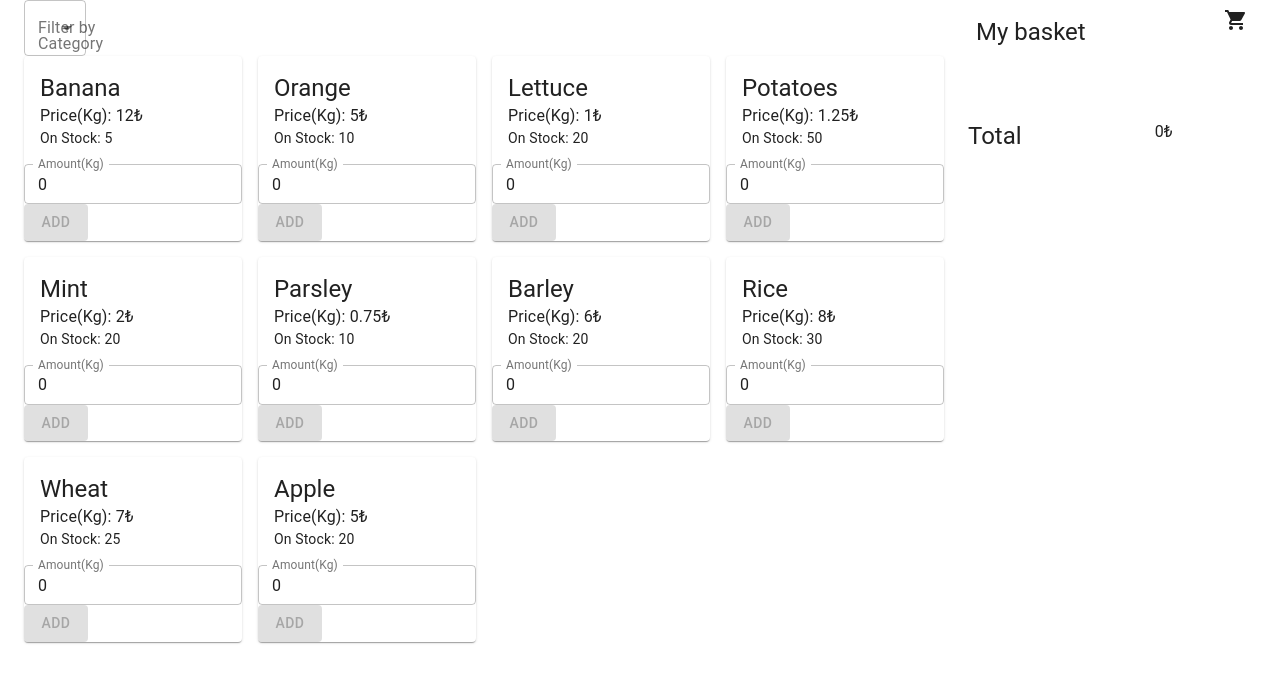
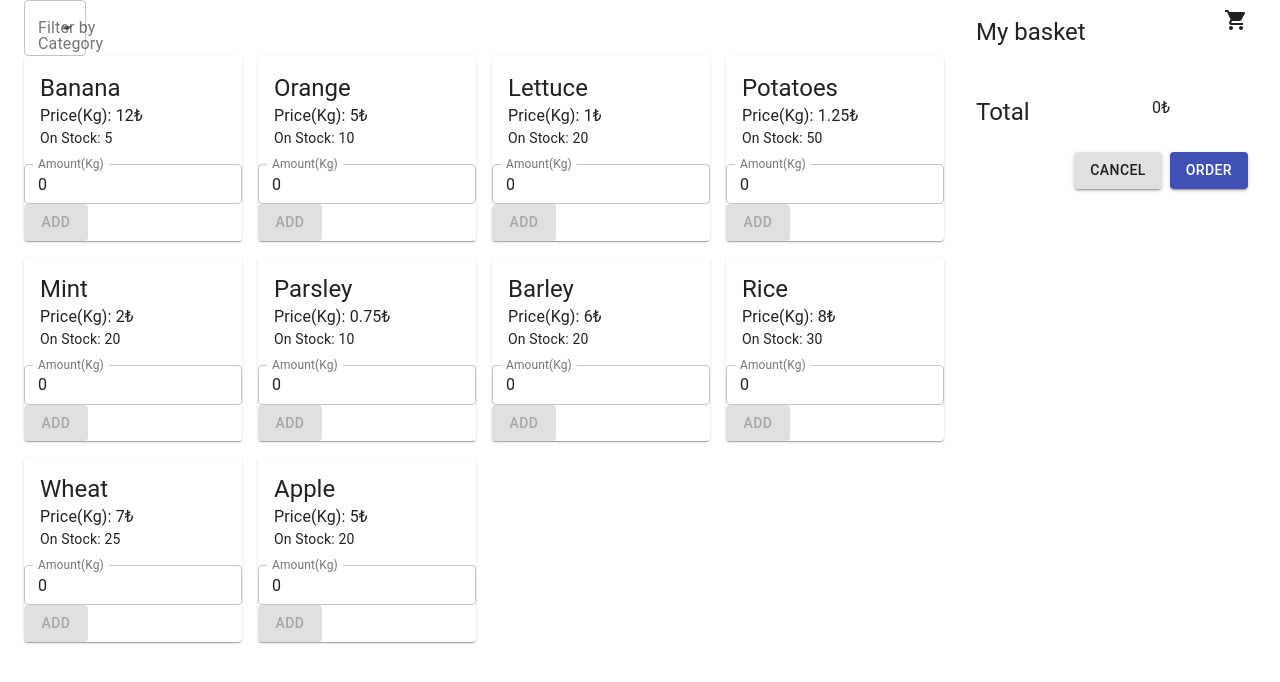
Before and after one commit to SalahAdDin/shopping-cart, a React (Create React App) app: page / in a window 1280 px wide. Shown: the top 682 px of the page. Built offline with nearby package versions, Linux system fonts and the light colour scheme; data requests are answered from the project's data file.

Commit message:
Adding action for canceling basket.

```diff
--- a/src/actions/cartActions.js
+++ b/src/actions/cartActions.js
@@ -9,3 +9,7 @@ export const removeFromCart = (payload) => ({
   type: types.REMOVE_PRODUCT_FROM_BASKET,
   payload,
 })
+
+export const cancelOrder = () => ({
+  type: types.CANCEL_ORDER,
+})
--- a/src/actions/productsActions.js
+++ b/src/actions/productsActions.js
@@ -13,6 +13,7 @@ export const fetchProducts = () => {
   }
 }
 
-export const filterByCategory = (category) => {
-  return { type: types.FILTER_PRODUCTS, payload: category }
-}
+export const filterByCategory = (category) => ({
+  type: types.FILTER_PRODUCTS,
+  payload: category,
+})
--- a/src/components/elements/Cart.js
+++ b/src/components/elements/Cart.js
@@ -2,27 +2,30 @@ import React from "react"
 import PropTypes from "prop-types"
 import { useDispatch, useSelector } from "react-redux"
 import {
+  Button,
   Card,
   CardActions,
   CardContent,
   CardHeader,
+  Grid,
   IconButton,
+  List,
   ListItem,
-  List,
   ListItemSecondaryAction,
+  ListItemText,
   Typography,
-  ListItemText,
-  Grid,
 } from "@material-ui/core"
 import { ShoppingCart, RemoveCircleOutline } from "@material-ui/icons"
-import { removeFromCart } from "src/actions/cartActions"
+import { removeFromCart, cancelOrder } from "src/actions/cartActions"
 
 const Basket = ({ products = [], price = 0 }) => {
   const dispatch = useDispatch()
 
-  const handleOnClick = (id) => {
+  const handleOnClickRemove = (id) => {
     dispatch(removeFromCart({ id }))
   }
+
+  const handleOnClickCancel = () => dispatch(cancelOrder())
 
   return (
     <Card elevation={0}>
@@ -40,7 +43,7 @@ const Basket = ({ products = [], price = 0 }) => {
                 <IconButton
                   aria-label="remove"
                   color="secondary"
-                  onClick={() => handleOnClick(item.id)}
+                  onClick={() => handleOnClickRemove(item.id)}
                 >
                   <RemoveCircleOutline />
                 </IconButton>
@@ -48,8 +51,7 @@ const Basket = ({ products = [], price = 0 }) => {
             </ListItem>
           ))}
         </List>
-      </CardContent>
-      <CardActions>
+
         <Grid container justify="space-between">
           <Grid item xs={12} sm={8}>
             <Typography component="h5" variant="h5">
@@ -62,6 +64,18 @@ const Basket = ({ products = [], price = 0 }) => {
             </Typography>
           </Grid>
         </Grid>
+      </CardContent>
+      <CardActions>
+        <Button
+          variant="contained"
+          style={{ marginLeft: "auto" }}
+          onClick={handleOnClickCancel}
+        >
+          Cancel
+        </Button>
+        <Button variant="contained" color="primary">
+          Order
+        </Button>
       </CardActions>
     </Card>
   )
--- a/src/reducers/cartReducer.js
+++ b/src/reducers/cartReducer.js
@@ -41,6 +41,8 @@ export default (state = initialState, action) => {
         products,
         price,
       }
+    case types.CANCEL_ORDER:
+      return { products: [], price: 0 }
     default:
       return state
   }
```
